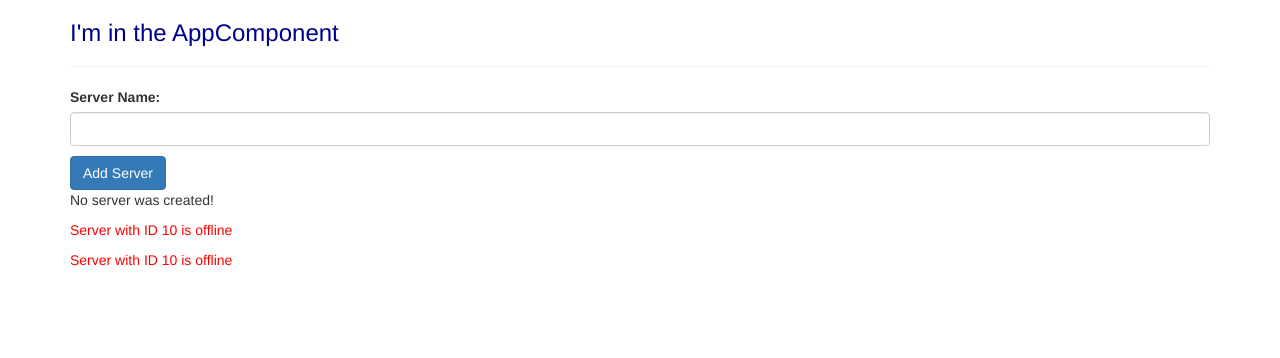
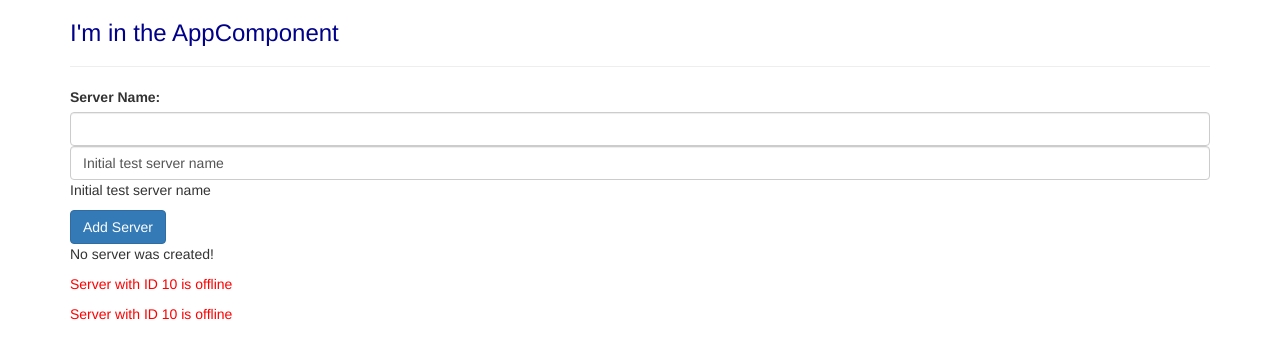
Before and after one commit to PetarDimitrov86/JavaScript-Web, an Angular app in the folder Angular 2/Udemy/my-first-app/: page / in a window 1280 px wide. Shown: the top 358 px of the page. Built offline with nearby package versions, Linux system fonts and the light colour scheme.

Commit message:
Two-Way-Databinding

```diff
--- a/Angular 2/Udemy/my-first-app/src/app/servers/servers.component.html
+++ b/Angular 2/Udemy/my-first-app/src/app/servers/servers.component.html
@@ -1,9 +1,15 @@
 <label for="">Server Name:</label>
+<!-- This input does not use two-way binding-->
 <input
     type="text"
     class="form-control"
     id="server-name"
     (input)="onUpdateServerName($event)">
+<!-- This input uses two-way binding-->
+<input
+type="text"
+class="form-control"
+[(ngModel)]="serverName">
 <p>{{serverName}}</p>
 <button
 class="btn btn-primary"
--- a/Angular 2/Udemy/my-first-app/src/app/servers/servers.component.ts
+++ b/Angular 2/Udemy/my-first-app/src/app/servers/servers.component.ts
@@ -5,10 +5,11 @@ import { Component, OnInit } from '@angular/core';
   templateUrl: './servers.component.html',
   styleUrls: ['./servers.component.css']
 })
+
 export class ServersComponent implements OnInit {
   allowNewServer = false;
   serverStatusCreation = 'No server was created!';
-  serverName = '';
+  serverName = 'Initial test server name';
 
   constructor() {
     setTimeout(() => { this.allowNewServer = true },
```
Also changed, not shown: Angular 2/Udemy/my-first-app/src/app/app.module.ts (line endings or trailing spaces).
